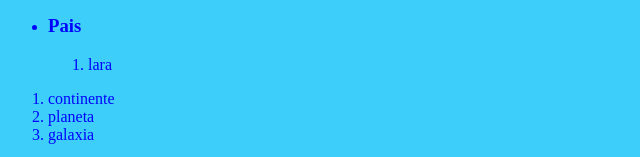
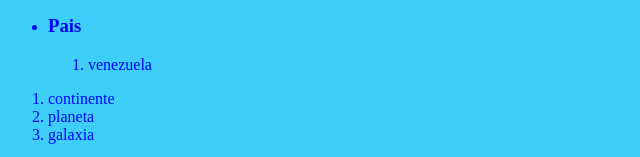
Before and after one commit to GerardoJG7/RepositorioAsociado, a plain HTML site: page contacto.html in a window 1280 px wide. Shown: the part 1092-1249 px from the top of the page, 0-640 px from the left. Drawn offline with Linux system fonts and the light colour scheme.

Commit message:
tercera confirmacion

```diff
--- a/contacto.html
+++ b/contacto.html
@@ -50,7 +50,7 @@
     <li>
         <h3>Pais</h3>
 	<ol>
-        <li>lara</li>
+        <li>venezuela</li>
 	</ol>
     </li>
     </uL>
```
